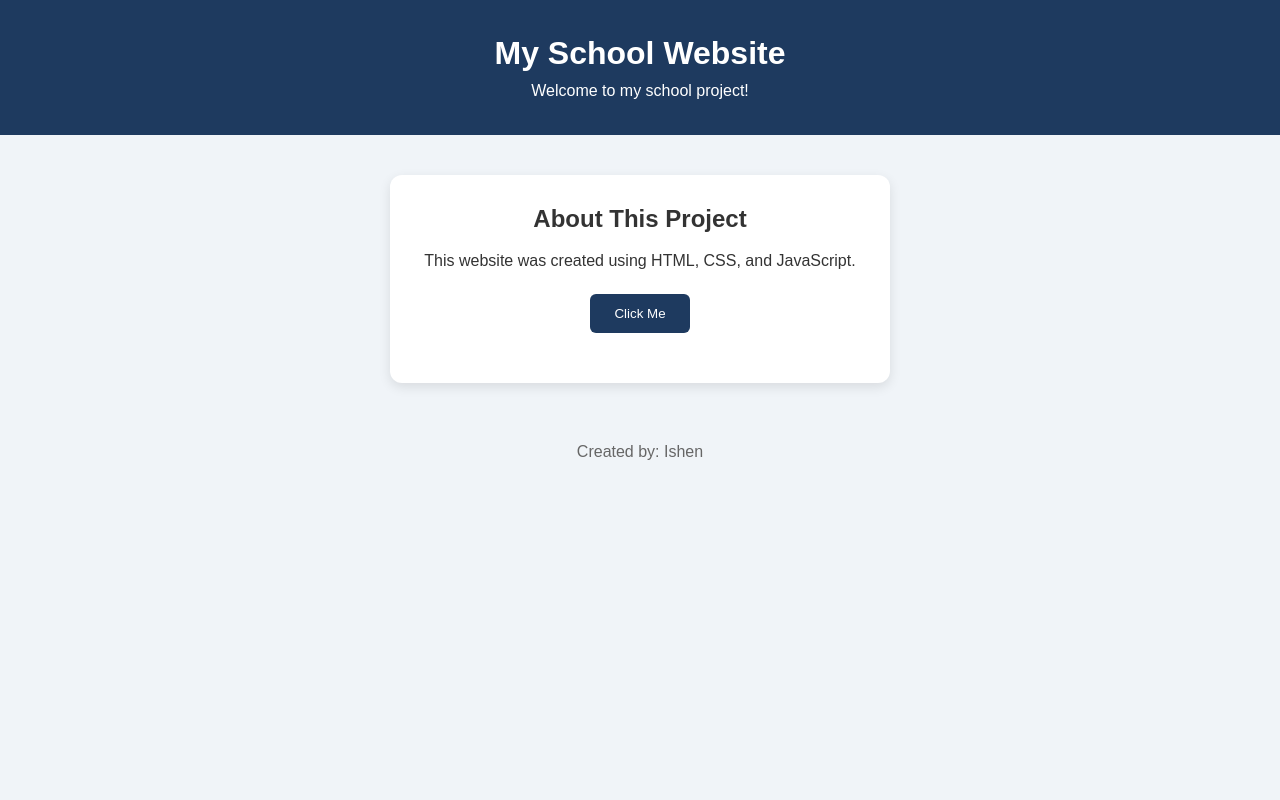
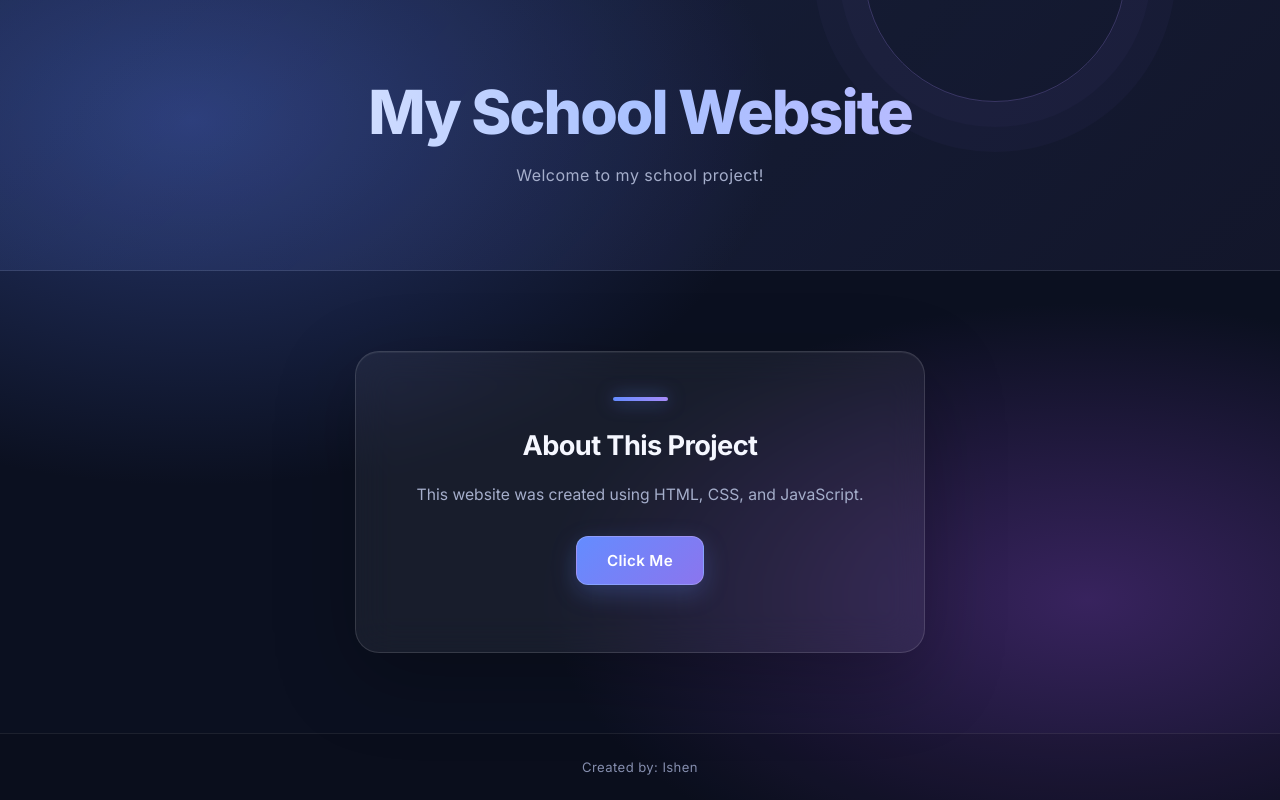
Before and after one commit to ishenalcantara15-a11y/school-website, a plain HTML site: page index.html in a window 1280 px wide. Drawn offline with Linux system fonts and the light colour scheme.

Commit message:
Add files via upload

```diff
--- a/style.css
+++ b/style.css
@@ -1,3 +1,5 @@
+
+@import url('https://fonts.googleapis.com/css2?family=Inter:wght@400;500;600;700;800&display=swap');
 
 * {
     margin: 0;
@@ -5,63 +7,219 @@
     box-sizing: border-box;
 }
 
-body {
-    font-family: Arial, sans-serif;
-    background-color: #f0f4f8;
-    color: #333;
+:root {
+    --navy: #0b1020;
+    --blue: #648cff;
+    --purple: #a78bfa;
+    --white: #f5f7ff;
+    --muted: #a5aecb;
 }
 
+body {
+    min-height: 100vh;
+    font-family: 'Inter', Arial, sans-serif;
+    color: var(--white);
+    background:
+        radial-gradient(ellipse at 15% 15%, #26366c 0%, transparent 38%),
+        radial-gradient(ellipse at 85% 75%, #38235e 0%, transparent 35%),
+        var(--navy);
+    display: flex;
+    flex-direction: column;
+}
+
+/* Header */
+
 header {
-    background-color: #1e3a5f;
-    color: white;
+    position: relative;
+    overflow: hidden;
+    padding: 75px 20px 85px;
     text-align: center;
-    padding: 35px 20px;
+    border-bottom: 1px solid rgba(255, 255, 255, 0.1);
+    background: linear-gradient(
+        135deg,
+        rgba(100, 140, 255, 0.12),
+        rgba(167, 139, 250, 0.05)
+    );
+}
+
+header::before {
+    content: "";
+    position: absolute;
+    width: 260px;
+    height: 260px;
+    border: 1px solid rgba(167, 139, 250, 0.25);
+    border-radius: 50%;
+    top: -160px;
+    right: 12%;
+    box-shadow:
+        0 0 0 25px rgba(167, 139, 250, 0.03),
+        0 0 0 50px rgba(167, 139, 250, 0.03);
 }
 
 header h1 {
-    margin-bottom: 10px;
+    position: relative;
+    font-size: clamp(2rem, 5vw, 3.8rem);
+    font-weight: 800;
+    letter-spacing: -2px;
+    margin-bottom: 16px;
+    background: linear-gradient(90deg, #ffffff, #a9c1ff, #c9b4ff);
+    -webkit-background-clip: text;
+    background-clip: text;
+    color: transparent;
 }
 
+header p {
+    position: relative;
+    color: var(--muted);
+    font-size: 1rem;
+    letter-spacing: 0.5px;
+}
+
+/* Main Section */
+
 main {
+    flex: 1;
     display: flex;
     justify-content: center;
-    padding: 40px 20px;
+    align-items: center;
+    padding: 55px 20px;
 }
 
+/* Glass Card */
+
 .card {
-    background-color: white;
+    position: relative;
     width: 100%;
-    max-width: 500px;
-    padding: 30px;
-    border-radius: 12px;
+    max-width: 570px;
+    padding: 45px 38px;
+    overflow: hidden;
     text-align: center;
-    box-shadow: 0 4px 12px rgba(0, 0, 0, 0.1);
+    background: rgba(255, 255, 255, 0.055);
+    border: 1px solid rgba(255, 255, 255, 0.13);
+    border-radius: 24px;
+    backdrop-filter: blur(18px);
+    -webkit-backdrop-filter: blur(18px);
+    box-shadow:
+        0 25px 80px rgba(0, 0, 0, 0.25),
+        inset 0 1px 0 rgba(255, 255, 255, 0.06);
+    transition: transform 0.3s ease, border-color 0.3s ease;
+}
+
+.card:hover {
+    transform: translateY(-6px);
+    border-color: rgba(130, 160, 255, 0.45);
+}
+
+.card::before {
+    content: "";
+    display: block;
+    width: 55px;
+    height: 4px;
+    margin: 0 auto 28px;
+    border-radius: 10px;
+    background: linear-gradient(90deg, var(--blue), var(--purple));
+    box-shadow: 0 0 18px rgba(100, 140, 255, 0.65);
 }
 
 .card h2 {
-    margin-bottom: 15px;
+    font-size: 1.7rem;
+    margin-bottom: 18px;
+    font-weight: 700;
+    letter-spacing: -0.6px;
 }
 
 .card p {
-    line-height: 1.6;
-    margin-bottom: 20px;
+    color: var(--muted);
+    font-size: 0.98rem;
+    line-height: 1.9;
+    margin-bottom: 26px;
 }
 
+/* Button */
+
 button {
-    background-color: #1e3a5f;
+    position: relative;
+    padding: 14px 30px;
     color: white;
-    border: none;
-    padding: 12px 24px;
-    border-radius: 6px;
+    font-family: inherit;
+    font-size: 0.95rem;
+    font-weight: 600;
+    letter-spacing: 0.3px;
+    border: 1px solid rgba(255, 255, 255, 0.2);
+    border-radius: 12px;
+    background: linear-gradient(135deg, #648cff, #8b75ee);
+    box-shadow: 0 8px 25px rgba(100, 140, 255, 0.25);
     cursor: pointer;
+    transition: transform 0.25s ease, box-shadow 0.25s ease;
 }
 
 button:hover {
-    background-color: #315b89;
+    transform: translateY(-3px);
+    box-shadow: 0 12px 32px rgba(100, 140, 255, 0.4);
 }
 
+button:active {
+    transform: scale(0.97);
+}
+
+button:focus-visible {
+    outline: 3px solid #c4b5fd;
+    outline-offset: 4px;
+}
+
+/* JavaScript Message */
+
+#message {
+    margin: 22px 0 0;
+    color: #c5d3ff;
+    font-size: 0.95rem;
+    font-weight: 500;
+}
+
+/* Footer */
+
 footer {
+    padding: 25px 20px;
     text-align: center;
-    padding: 20px;
-    color: #666;
+    color: #858eae;
+    font-size: 0.82rem;
+    letter-spacing: 0.4px;
+    border-top: 1px solid rgba(255, 255, 255, 0.08);
+    background: rgba(0, 0, 0, 0.12);
 }
+
+/* Mobile Responsive */
+
+@media (max-width: 600px) {
+    header {
+        padding: 60px 20px;
+    }
+
+    header h1 {
+        letter-spacing: -1px;
+    }
+
+    main {
+        padding: 35px 18px;
+    }
+
+    .card {
+        padding: 35px 24px;
+        border-radius: 20px;
+    }
+
+    .card h2 {
+        font-size: 1.45rem;
+    }
+}
+
+/* Reduced Motion Accessibility */
+
+@media (prefers-reduced-motion: reduce) {
+    *,
+    *::before,
+    *::after {
+        scroll-behavior: auto !important;
+        transition: none !important;
+    }
+}
```
